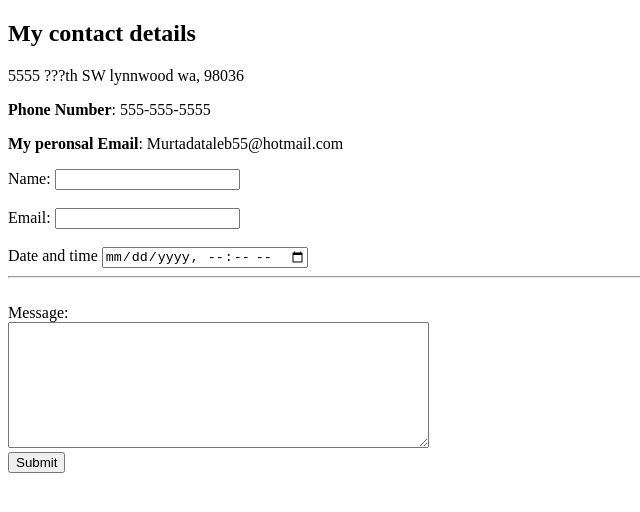
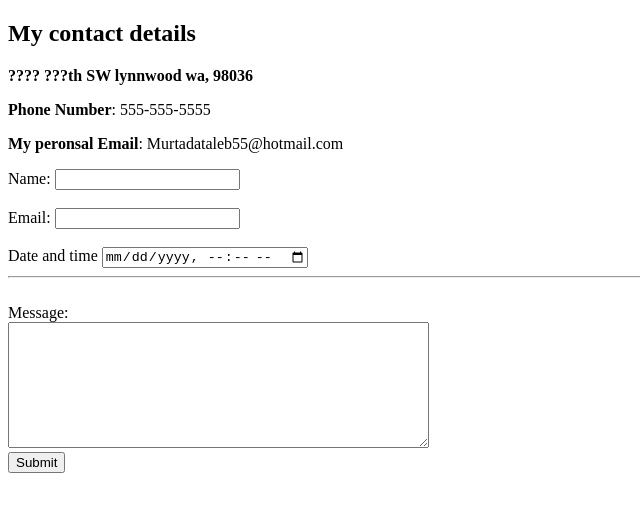
Before and after one commit to Darkwhole/CV, a plain HTML site: page Contact.html in a window 1280 px wide. Shown: the full height of the page, 0-640 px from the left. Drawn offline with Linux system fonts and the light colour scheme.

Commit message:
Update Contact.html

```diff
--- a/Contact.html
+++ b/Contact.html
@@ -6,9 +6,9 @@
   </head>
   <body>
     <h2>My contact details</h2>
-5555 ???th SW lynnwood wa, 98036
-<p><strong>Phone Number</strong>: 555-555-5555</p>
-<p><strong>My peronsal Email</strong>: Murtadataleb55@hotmail.com</p>
+      <P> <strong>???? ???th SW lynnwood wa, 98036 </strong></p>
+      <p><strong>Phone Number</strong>: 555-555-5555</p>
+      <p><strong>My peronsal Email</strong>: Murtadataleb55@hotmail.com</p>
 
 <form class="" action="mailto:info@Murtadataleb55.com" method="post">
   <label>Name:</label>
```
